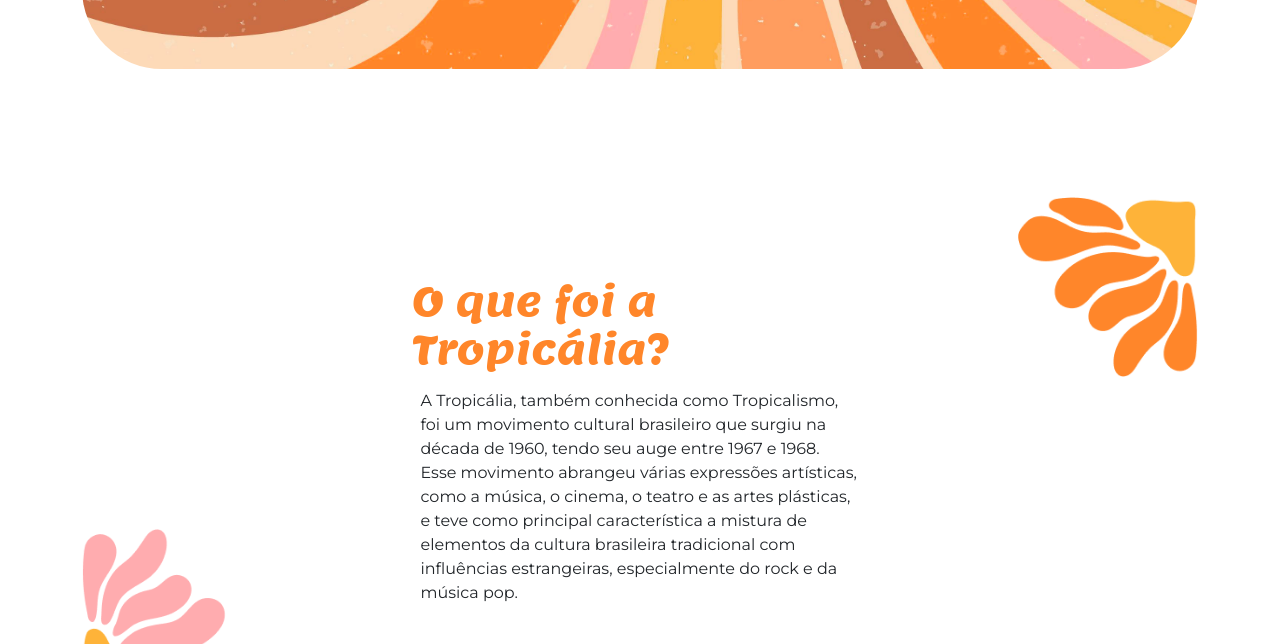
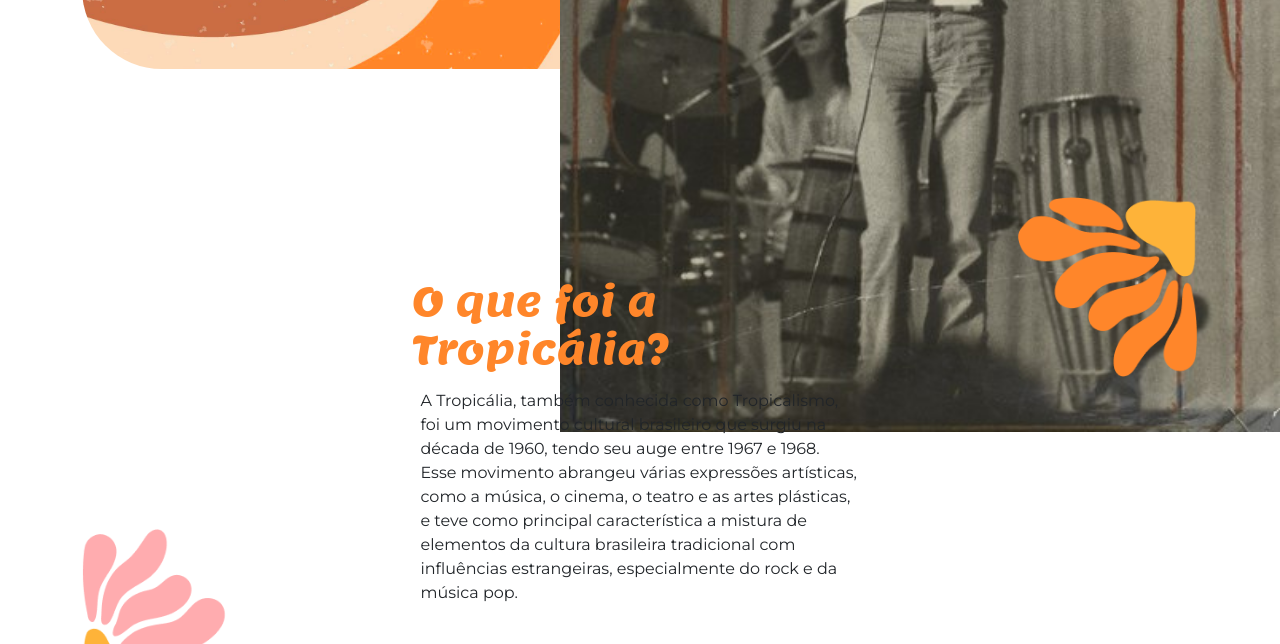
Before and after one commit to JoanirRibeiro/TurmaAT20251ajornada, a plain HTML site: page index.html in a window 1280 px wide. Shown: the part 812-1456 px from the top of the page. Drawn offline with nearby package versions, Linux system fonts and the light colour scheme; a script that the page names is missing.

Commit message:
inclusão de nova imagem no arquivo html

```diff
--- a/index.html
+++ b/index.html
@@ -30,6 +30,7 @@
 
         <section id="inicio" class="my-5">
             <div class="inicio-fundo d-flex justify-content-between align-items-center">
+                <img src="img/lossy-page1-452px-Caetano_Veloso,_Fundo_Correio_da_Manhã.tif.jpg" alt=" Foto do cantor Caetano Veloso em pé, com um microfone na mão esquerda, cantando e com a mão direita levantada, usando uma calça jeans e camisa xadrez de mangas curtas, com cabelos longos. Atrás de Caetano Veloso tem dois músicos sentados, tocando instrumentos musicais" title="Caetano Veloso, Fundo Correio da Manhã" class="img-fluid img-inicio">
                 <div class="esquerda-conteudo">
                     <h1 class="display-4 text-white fst-italic fw-bold">Boas-vindas a</h1>
                     <img src="img/logo-2.png" alt="Logotipo secundário da Tropicália" class="mb-3" width="563"
```
Also changed, not shown: img/lossy-page1-452px-Caetano_Veloso,_Fundo_Correio_da_Manhã.tif.jpg (added).
